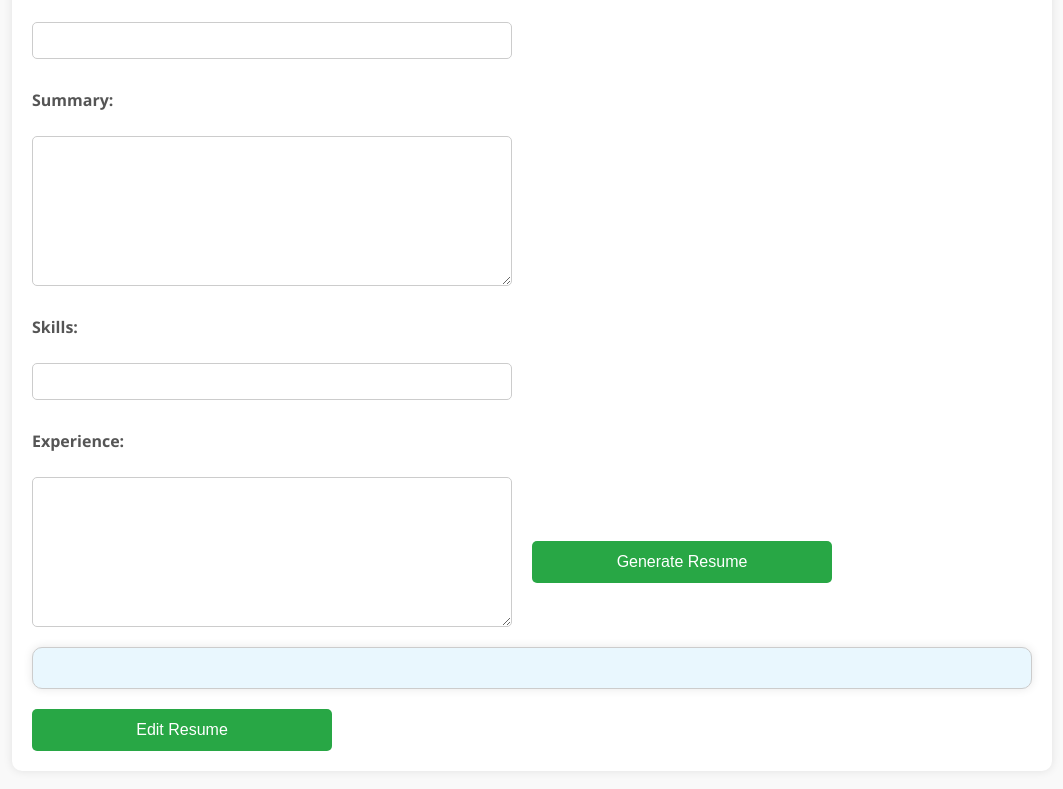
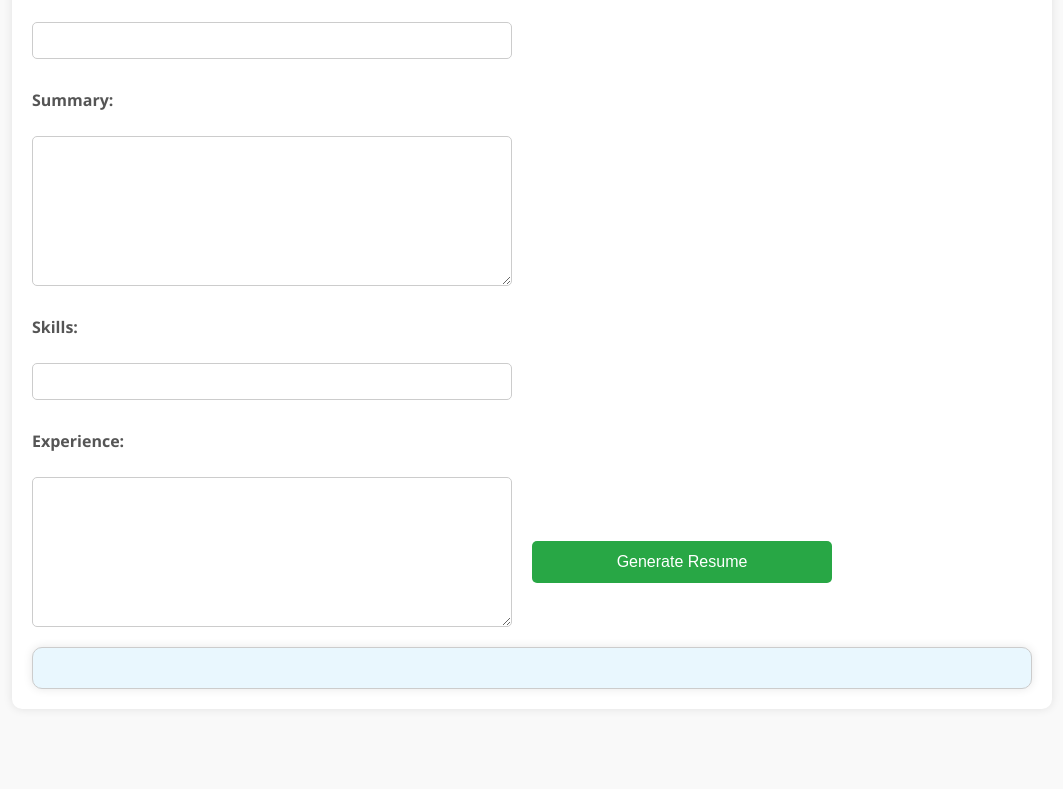
Before and after one commit to abdulmannan991/Hackathon_01, a plain HTML site: page Milestone_03/index.html in a window 1280 px wide. Shown: the part 365-1154 px from the top of the page, without its empty margins (108-1171 px from the left). After the commit the page ends 1094 px from the top, so only its background shows below. Drawn offline with Linux system fonts and the light colour scheme; files that its build step writes are made by us from their sources.

Commit message:
Update index.html

```diff
--- a/Milestone_03/index.html
+++ b/Milestone_03/index.html
@@ -37,9 +37,7 @@
         <!-- Resume Output -->
         <div id="resumeOutput" class="resume-output hidden"></div>
 
-        <!-- Edit Resume Button -->
-        <button id="editButton" class="hidden">Edit Resume</button>
-    </div>
+
 
     <script src="scripts/main.js" defer></script>
 </body>
```
